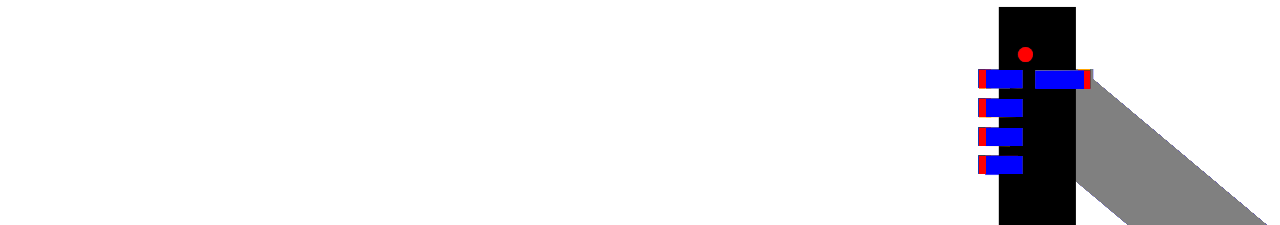
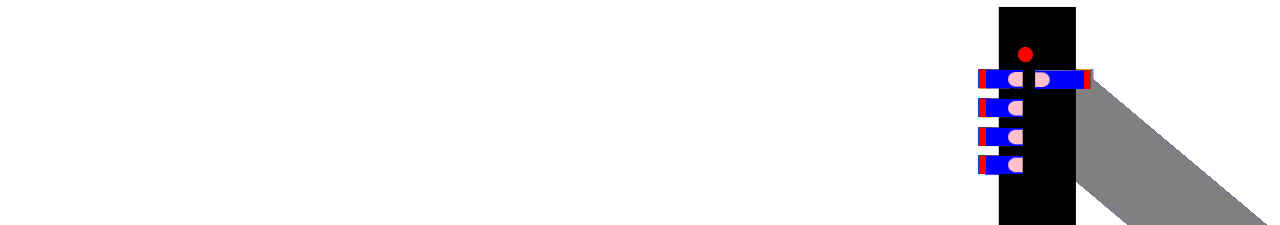
Before and after one commit to Skyrlon/weather-animation, a Vue app: page / in a window 1280 px wide. Shown: the part 315-540 px from the top of the page. Built offline with nearby package versions, Linux system fonts and the light colour scheme.

Commit message:
modified Forearm scss to make apppear nails

```diff
--- a/src/components/Forearm.vue
+++ b/src/components/Forearm.vue
@@ -107,7 +107,7 @@ export default {
     & .remote-button {
       animation: button-pressed 0.25s 0.75s linear forwards;
     }
-    & #thumb_phalanx_inferior{
+    & #thumb_phalanx_inferior {
       animation: thumb-inferior-click 1s forwards;
     }
     & #thumb_phalanx_middle {
@@ -261,6 +261,20 @@ export default {
       perspective: $phalanx-height * 100;
       transform-origin: bottom;
       transform: rotateX(90deg) rotateY(0deg);
+      & .phalanx__face--front {
+        &::before {
+          content: "";
+          position: absolute;
+          top: 0;
+          left: $phalanx-width * 0.1;
+          width: $phalanx-width * 0.8;
+          height: $phalanx-width * 0.8;
+          border-radius: 100%;
+          border-top-left-radius: 0;
+          border-top-right-radius: 0;
+          background-color: pink;
+        }
+      }
     }
 
     &__face {
@@ -373,6 +387,20 @@ export default {
     width: $phalanx-width;
     height: $phalanx-height;
     transform: rotateX(90deg) rotateY(0deg);
+    & .phalanx__face--front {
+      &::before {
+        content: "";
+        position: absolute;
+        top: 0;
+        left: $phalanx-width * 0.1;
+        width: $phalanx-width * 0.8;
+        height: $phalanx-width * 0.8;
+        border-radius: 100%;
+        border-top-left-radius: 0;
+        border-top-right-radius: 0;
+        background-color: pink;
+      }
+    }
   }
 
   &__face {
@@ -415,16 +443,4 @@ export default {
     }
   }
 }
-
-.nail {
-  position: absolute;
-  top: 0;
-  left: $phalanx-width * 0.1;
-  width: $phalanx-width * 0.8;
-  height: $phalanx-width * 0.8;
-  border-radius: 100%;
-  border-top-left-radius: 0;
-  border-top-right-radius: 0;
-  background-color: pink;
-}
 </style>
```
